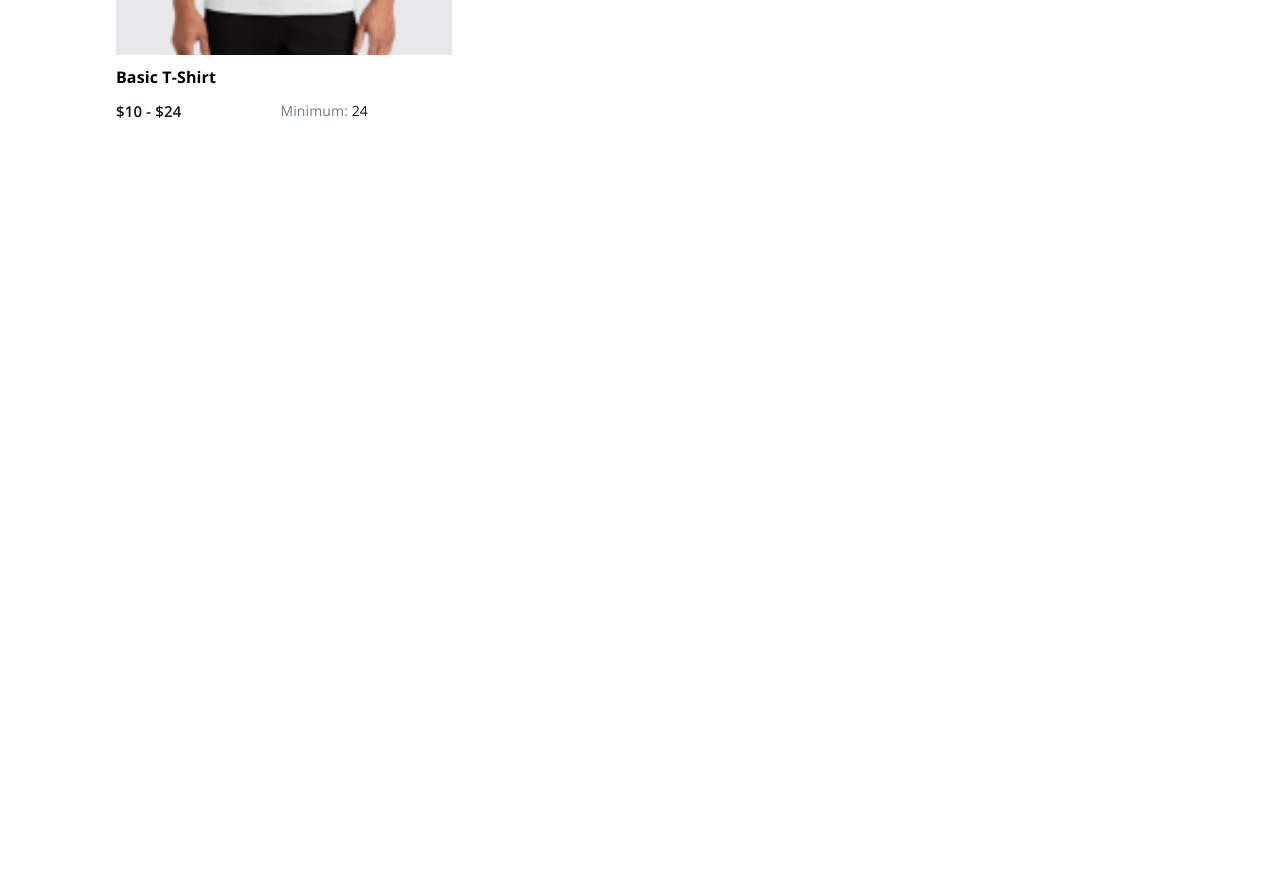
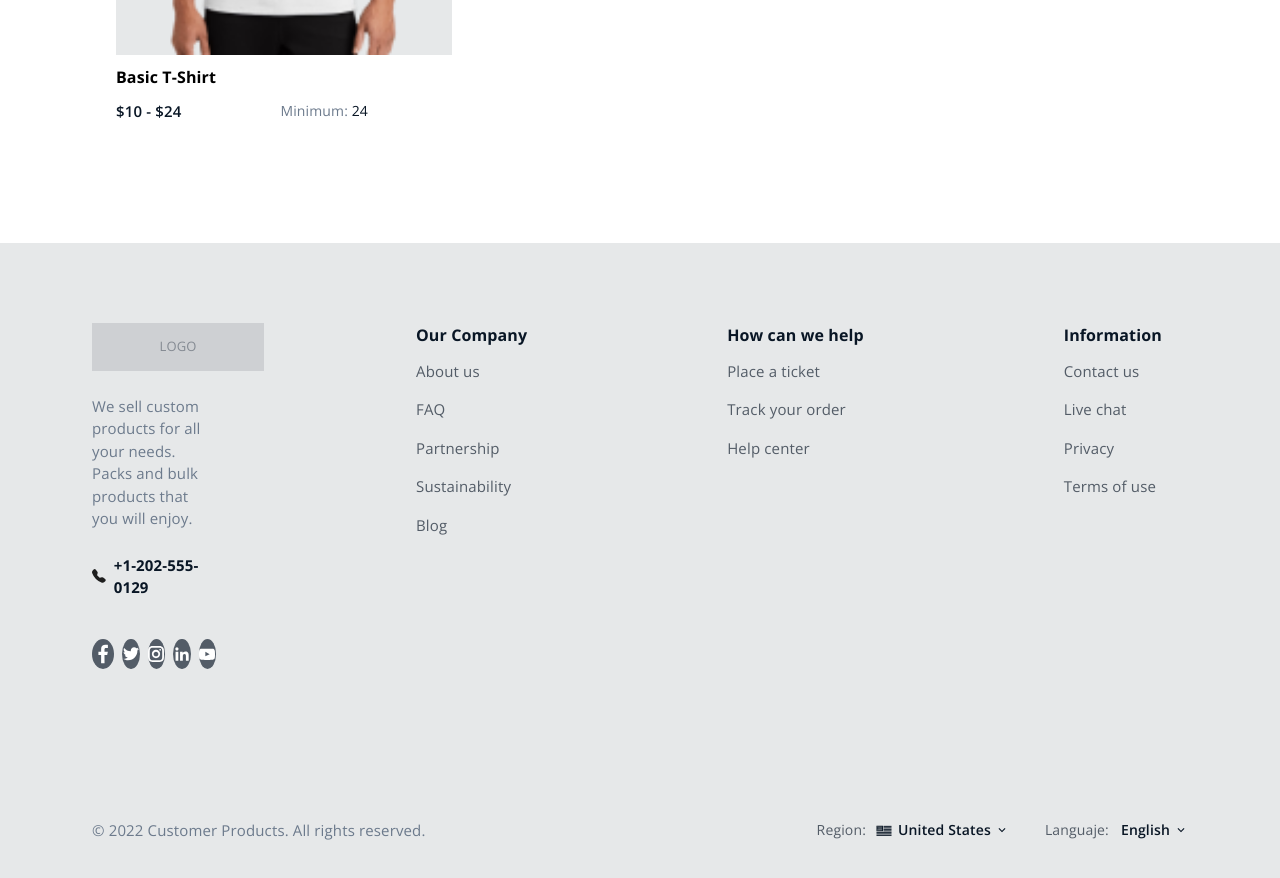
Before and after one commit to Jorgitoa9507/ReactChallenge_ShopingCart, a React (Create React App) app: page / in a window 1280 px wide. Shown: the part 1620-2498 px from the top of the page. Before the commit the page ends 1863 px from the top, so only its background shows below. Built offline with nearby package versions, Linux system fonts and the light colour scheme.

Commit message:
Added page footer

```diff
--- a/src/App.tsx
+++ b/src/App.tsx
@@ -1,5 +1,6 @@
 import { CssBaseline } from "@mui/material";
 import { ThemeProvider } from "@mui/material/styles";
+import Footer from "./layout/Footer";
 import Header from "./layout/Header";
 import MainContainer from "./layout/MainContainer";
 import theme from "./theme";
@@ -10,6 +11,7 @@ function App() {
       <CssBaseline />
       <Header />
       <MainContainer />
+      <Footer />
     </ThemeProvider>
   );
 }
--- a/src/components/CartItems/QuantitySelector.tsx
+++ b/src/components/CartItems/QuantitySelector.tsx
@@ -33,9 +33,10 @@ const CustomSelect = styled(NativeSelect)(({ theme }) => ({
     marginTop: "1.5px",
     marginLeft: "-4px",
   },
-  "& .MuiSvgIcon-root": {
-    marginLeft: "-36px",
+  "& svg": {
+    marginLeft: "-38px",
     zIndex: 1,
+    fontSize: "22px",
   },
 }));
 
--- /dev/null
+++ b/src/components/FooterLinksMenu.tsx
@@ -0,0 +1,37 @@
+import { Stack, Typography } from "@mui/material";
+import { LinkItem } from "./LinksMenu";
+
+export interface FooterLinksMenuProps {
+  title: string;
+  linksName: string[];
+}
+
+const FooterLinksMenu: React.FC<FooterLinksMenuProps> = ({
+  title,
+  linksName,
+}) => {
+  return (
+    <Stack spacing={1} alignItems="start">
+      <Typography
+        variant="subtitle2"
+        sx={(theme) => ({
+          fontWeight: theme.typography.fontWeightBold,
+          color: theme.palette.dark["01"],
+        })}>
+        {title}
+      </Typography>
+      {linksName.map((link) => (
+        <LinkItem
+          sx={{
+            alignSelf: "start",
+            padding: "4px 4px 4px 0px",
+          }} /* color={(theme) => theme.palette.dark["03"]} */
+        >
+          {link}
+        </LinkItem>
+      ))}
+    </Stack>
+  );
+};
+
+export default FooterLinksMenu;
--- a/src/components/LinksMenu.tsx
+++ b/src/components/LinksMenu.tsx
@@ -1,7 +1,7 @@
 import { Stack, Link, Box } from "@mui/material";
 import { styled } from "@mui/material/styles";
 
-const Item = styled(Link)(({ theme }) => ({
+export const LinkItem = styled(Link)(({ theme }) => ({
   padding: theme.spacing(1),
   textAlign: "center",
   color: theme.palette.dark["04"],
@@ -24,12 +24,12 @@ export default function LinksMenu() {
         paddingLeft: theme.spacing(10),
       })}>
       <Stack direction="row" spacing={1} sx={{ height: "100%" }}>
-        <Item>All products</Item>
-        <Item>Packaging</Item>
-        <Item>Drinkware</Item>
-        <Item>Apparel</Item>
-        <Item>Notebooks</Item>
-        <Item>Backpacks</Item>
+        <LinkItem>All products</LinkItem>
+        <LinkItem>Packaging</LinkItem>
+        <LinkItem>Drinkware</LinkItem>
+        <LinkItem>Apparel</LinkItem>
+        <LinkItem>Notebooks</LinkItem>
+        <LinkItem>Backpacks</LinkItem>
       </Stack>
     </Box>
   );
--- /dev/null
+++ b/src/layout/Footer.tsx
@@ -0,0 +1,168 @@
+import { Box, Grid, Stack, SvgIcon, Typography } from "@mui/material";
+import { BsTelephoneFill } from "react-icons/bs";
+import { MdKeyboardArrowDown } from "react-icons/md";
+import {
+  GrFacebookOption,
+  GrInstagram,
+  GrTwitter,
+  GrLinkedinOption,
+  GrYoutube,
+} from "react-icons/gr";
+import { LogoBox } from "./Header";
+import { styled } from "@mui/material/styles";
+import FooterLinksMenu from "../components/FooterLinksMenu";
+import { ReactComponent as AmericanFlag } from "../assets/icons/american-flag.svg";
+import { ElementType } from "react";
+
+const SocialIconBox = styled(Box)(({ theme }) => ({
+  height: "30px",
+  width: "30px",
+  borderRadius: "50%",
+  backgroundColor: theme.palette.dark["04"],
+  color: theme.palette.white.main,
+  display: "flex",
+  justifyContent: "center",
+  alignItems: "center",
+}));
+
+const SocialIcons = [
+  <GrFacebookOption fontSize={22} />,
+  <GrTwitter />,
+  <GrInstagram />,
+  <GrLinkedinOption />,
+  <GrYoutube />,
+];
+
+export default function Footer() {
+  return (
+    <Box
+      component="footer"
+      sx={(theme) => ({
+        backgroundColor: theme.palette.dark["10"],
+        padding: "80px 92px 0px",
+      })}>
+      <Grid container spacing={"200px"} paddingBottom="40px !important">
+        <Grid item xs={3}>
+          <Stack spacing={3}>
+            <LogoBox>LOGO</LogoBox>
+            <Typography
+              sx={(theme) => ({
+                fontSize: 15,
+                color: theme.palette.dark["05"],
+                fontWeight: theme.typography.fontWeightRegular,
+              })}>
+              We sell custom products for all your needs. Packs and bulk
+              products that you will enjoy.
+            </Typography>
+            <Box alignItems="center" display="flex">
+              <BsTelephoneFill />
+              <Typography
+                sx={(theme) => ({
+                  fontSize: 15,
+                  color: theme.palette.dark["01"],
+                  fontWeight: theme.typography.fontWeightBold,
+                  paddingLeft: "8px",
+                  display: "inline",
+                })}>
+                +1-202-555-0129
+              </Typography>
+            </Box>
+            <Stack spacing={1} direction="row" marginTop="40px !important">
+              {SocialIcons.map((icon, index) => (
+                <SocialIconBox key={index}>{icon}</SocialIconBox>
+              ))}
+            </Stack>
+          </Stack>
+        </Grid>
+        <Grid item>
+          <FooterLinksMenu
+            title="Our Company"
+            linksName={[
+              "About us",
+              "FAQ",
+              "Partnership",
+              "Sustainability",
+              "Blog",
+            ]}
+          />
+        </Grid>
+        <Grid item>
+          <FooterLinksMenu
+            title="How can we help"
+            linksName={["Place a ticket", "Track your order", "Help center"]}
+          />
+        </Grid>
+        <Grid item>
+          <FooterLinksMenu
+            title="Information"
+            linksName={["Contact us", "Live chat", "Privacy", "Terms of use"]}
+          />
+        </Grid>
+      </Grid>
+      <Stack
+        direction="row"
+        justifyContent="space-between"
+        sx={{
+          padding: "110px 0px 76px 0px",
+        }}>
+        <Typography
+          sx={(theme) => ({
+            fontSize: 15,
+            color: theme.palette.dark["05"],
+            fontWeight: theme.typography.fontWeightRegular,
+          })}>
+          © 2022 Customer Products. All rights reserved.
+        </Typography>
+        <Stack direction="row" spacing="36px">
+          <Box
+            component="span"
+            sx={(theme) => ({
+              fontSize: "14px",
+              fontWeight: theme.typography.fontWeightRegular,
+              color: theme.palette.dark["01"],
+              display: "flex",
+              alignItems: "center",
+            })}>
+            <Box
+              component="span"
+              color={(theme) => theme.palette.dark["04"]}
+              paddingRight="8px">
+              Region:
+            </Box>
+            <AmericanFlag fontSize={20} />
+            <Box
+              paddingLeft="4px"
+              paddingRight="4px"
+              fontWeight={(theme) => theme.typography.fontWeightMedium}>
+              United States
+            </Box>
+            <MdKeyboardArrowDown />
+          </Box>
+          <Box
+            component="span"
+            sx={(theme) => ({
+              fontSize: "14px",
+              fontWeight: theme.typography.fontWeightRegular,
+              color: theme.palette.dark["01"],
+              display: "flex",
+              alignItems: "center",
+            })}>
+            <Box
+              component="span"
+              color={(theme) => theme.palette.dark["04"]}
+              paddingRight="8px">
+              Languaje:
+            </Box>
+            <Box
+              paddingLeft="4px"
+              paddingRight="4px"
+              fontWeight={(theme) => theme.typography.fontWeightMedium}>
+              English
+            </Box>
+            <MdKeyboardArrowDown />
+          </Box>
+        </Stack>
+      </Stack>
+    </Box>
+  );
+}
```
Also changed, not shown: src/assets/icons/american-flag.svg (added).
